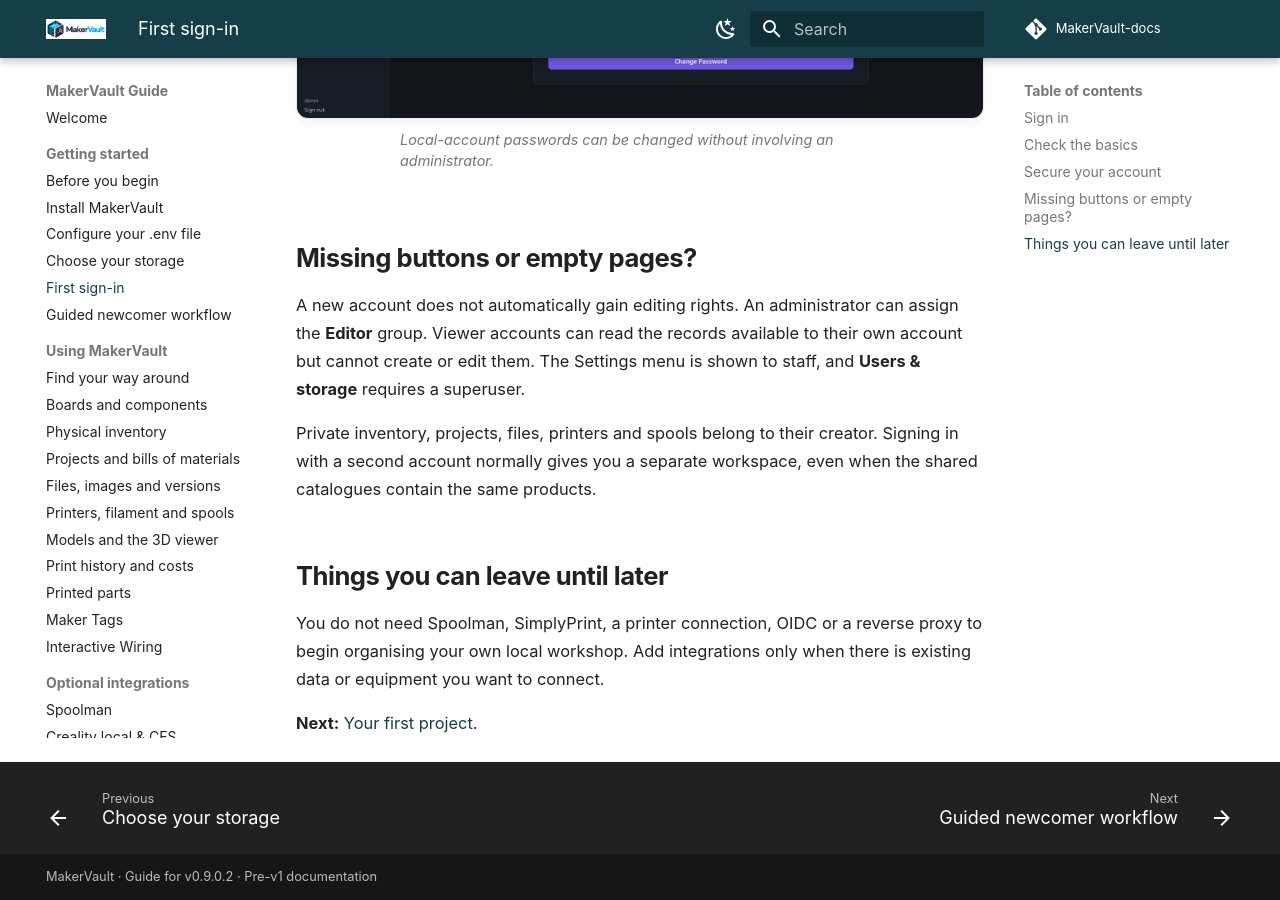
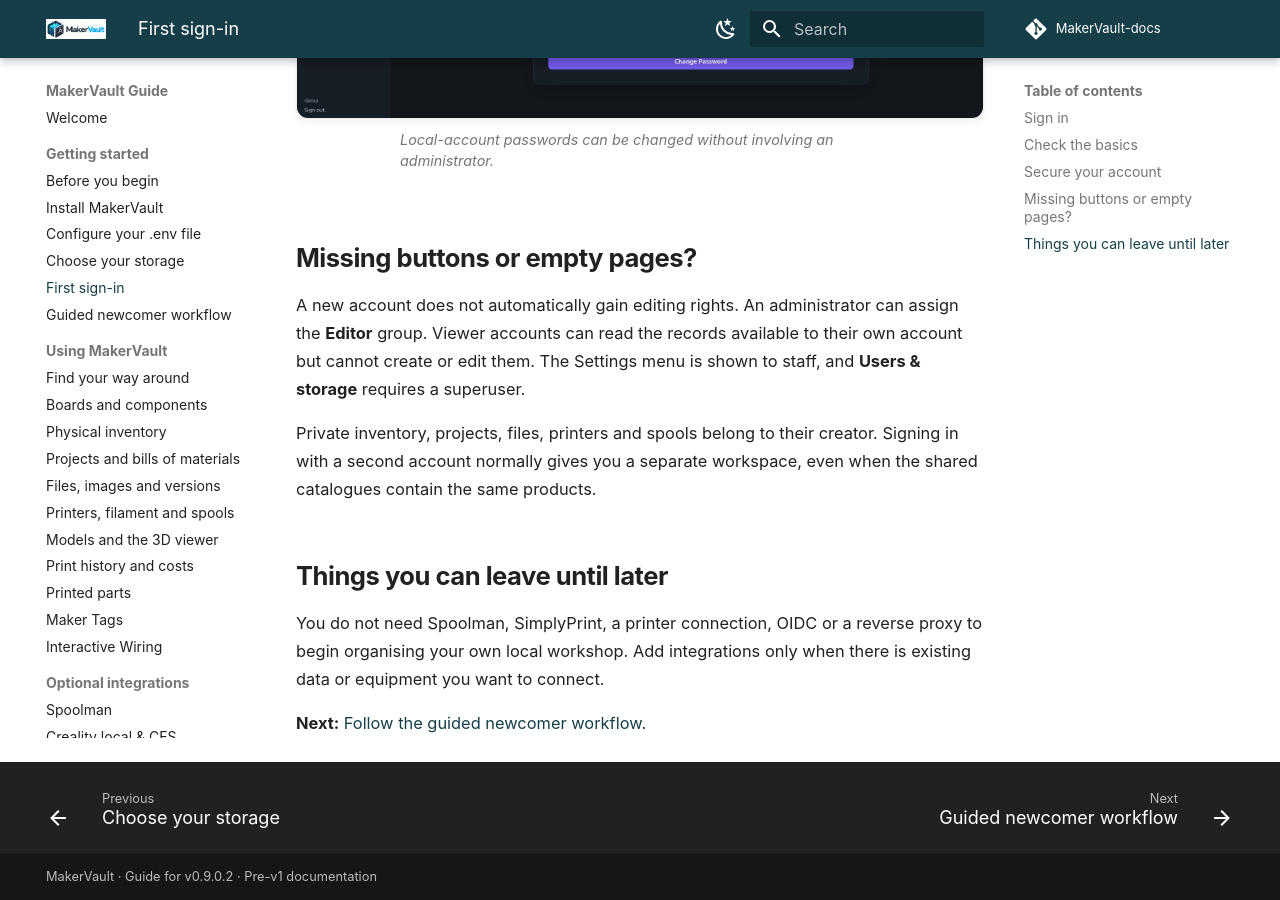
Before and after one commit to gavrd7/MakerVault-docs, an MkDocs documentation site: the page built from docs/guide/getting-started/first-sign-in.md, in a window 1280 px wide and 900 px high, scrolled down 2859 px. Built offline with MkDocs 1.6.1 and Material for MkDocs 9.7.7, drawn with Linux system fonts in a browser that asks for light colours; comment, search, counter and statistics services are not loaded.

Commit message:
docs: link first sign-in to newcomer workflow

```diff
--- a/docs/guide/getting-started/first-sign-in.md
+++ b/docs/guide/getting-started/first-sign-in.md
@@ -53,4 +53,4 @@
 
 You do not need Spoolman, SimplyPrint, a printer connection, OIDC or a reverse proxy to begin organising your own local workshop. Add integrations only when there is existing data or equipment you want to connect.
 
-**Next:** [Your first project](first-project.md).
+**Next:** [Follow the guided newcomer workflow](first-project.md).
```
